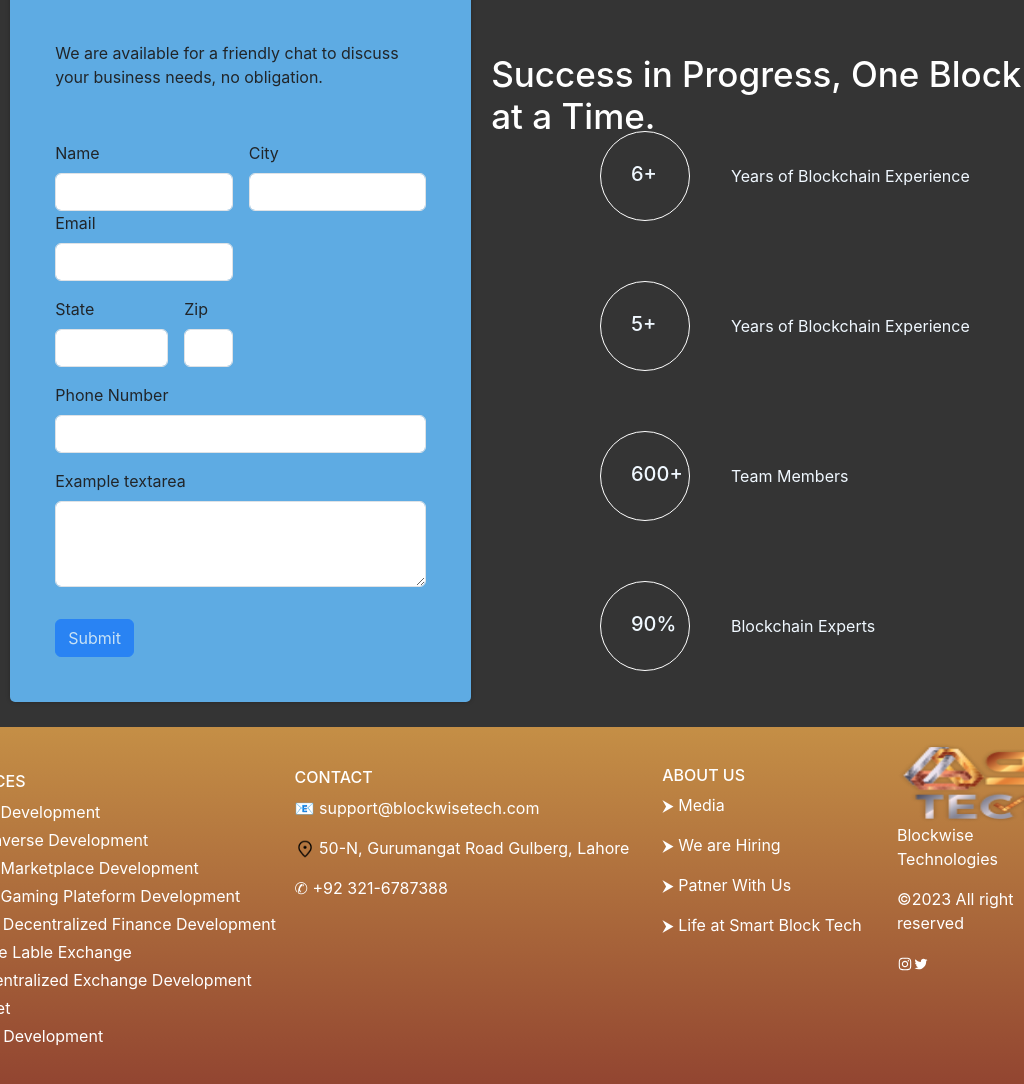
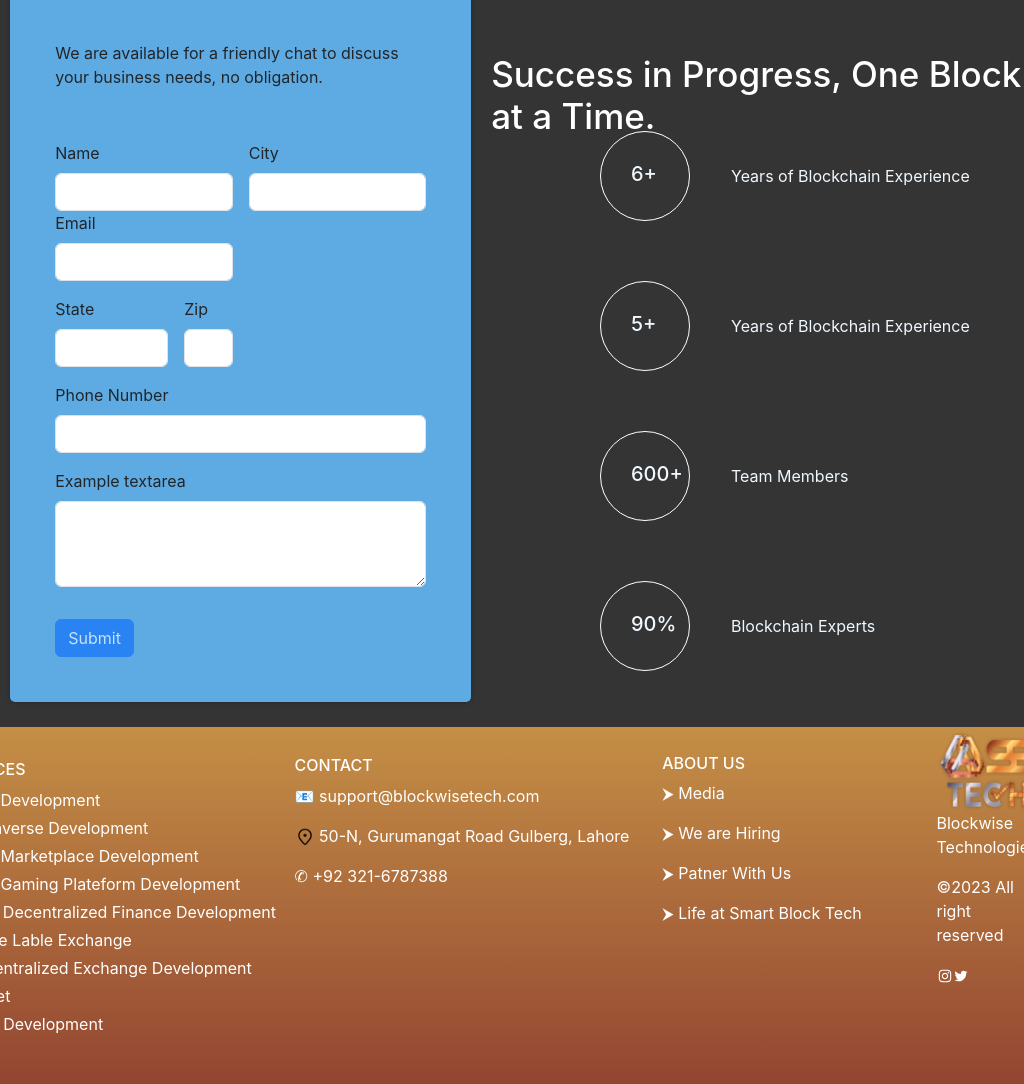
Before and after one commit to placeparks/Blockwise-tech, a React (Create React App) app: page / in a window 1024 px wide. Shown: the part 6219-7303 px from the top of the page. Built offline with nearby package versions, Linux system fonts and the light colour scheme.

Commit message:
Update Footer.module.css

```diff
--- a/src/components/Home/Footer.module.css
+++ b/src/components/Home/Footer.module.css
@@ -41,7 +41,7 @@ margin-left: -180px;
 }
 .socialSec img{
 
-        width: 180px;
+        width: 100px;
         height: 80px;
 
 
@@ -121,7 +121,7 @@ margin-left: -180px;
     }
     .socialSec img{
 
-            width: 180px;
+            width: 100px;
             height: 80px;
 
 
```
